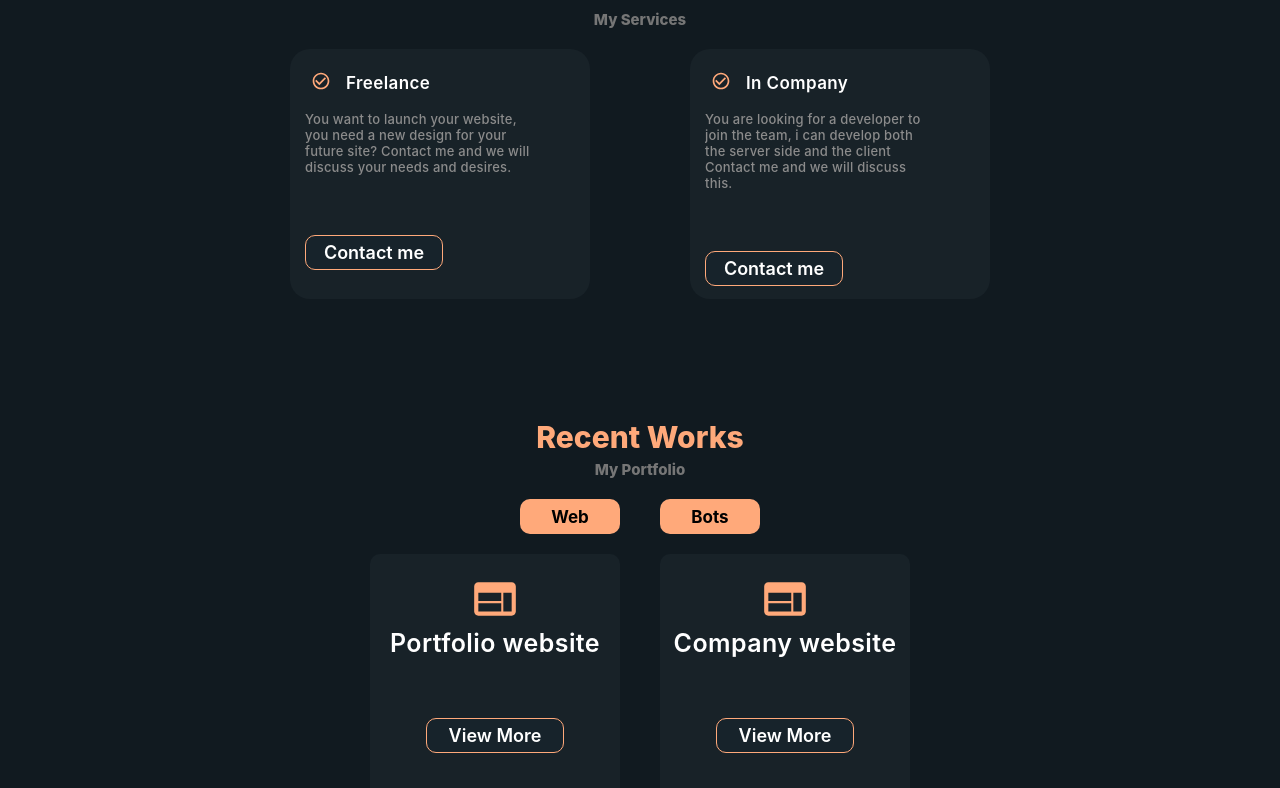
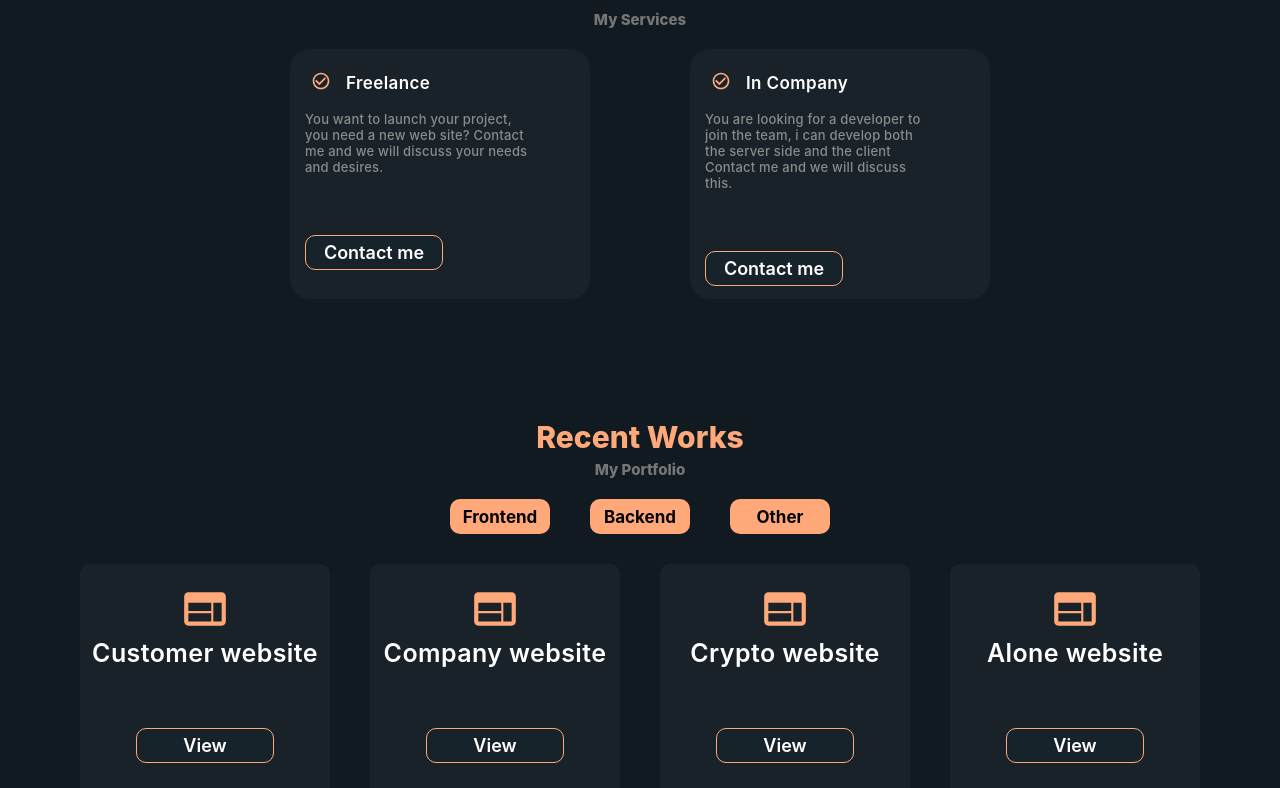
Before and after one commit to samuraii-company/AlonePersonalWebsite, a React (Create React App) app: page / in a window 1280 px wide. Shown: the part 1752-2540 px from the top of the page. Built offline with nearby package versions, Linux system fonts and the light colour scheme.

Commit message:
add new works

```diff
--- a/public/index.html
+++ b/public/index.html
@@ -1,14 +1,12 @@
 <!DOCTYPE html>
 <html lang="en">
+
 <head>
   <meta charset="utf-8" />
   <link rel="icon" href="%PUBLIC_URL%/favicon.ico" />
   <meta name="viewport" content="width=device-width, initial-scale=1" />
   <meta name="theme-color" content="#000000" />
-    <meta
-      name="description"
-      content="Web site created using create-react-app"
-    />
+  <meta name="description" content="Alone Personal Website" />
   <link rel="apple-touch-icon" href="%PUBLIC_URL%/logo192.png" />
   <!--
       manifest.json provides metadata used when your web app is installed on a
@@ -24,10 +22,10 @@
       work correctly both with client-side routing and a non-root public URL.
       Learn how to configure a non-root public URL by running `npm run build`.
     -->
-    <title>React App</title>
+  <title>Alone Personal Website</title>
 </head>
+
 <body>
-    <noscript>You need to enable JavaScript to run this app.</noscript>
   <div id="root"></div>
   <!--
       This HTML file is a template.
@@ -40,4 +38,5 @@
       To create a production bundle, use `npm run build` or `yarn build`.
     -->
 </body>
+
 </html>
--- a/src/components/Offers.jsx
+++ b/src/components/Offers.jsx
@@ -18,8 +18,7 @@ function Offers() {
             <h1>Freelance</h1>
           </div>
           <h1 className="about">
-            You want to launch your website, you need a new design for your
-            future site? Contact me and we will discuss your needs and desires.{" "}
+            You want to launch your project, you need a new web site? Contact me and we will discuss your needs and desires.
           </h1>
           <a href="https://t.me/Samuraiii143">
             <button>Contact me</button>
--- a/src/components/RecentWorks.jsx
+++ b/src/components/RecentWorks.jsx
@@ -3,20 +3,35 @@ import styled from "styled-components";
 import WebIcon from "@mui/icons-material/Web";
 import SmartToyIcon from "@mui/icons-material/SmartToy";
 import GitHubIcon from "@mui/icons-material/GitHub";
+import CloudDoneIcon from '@mui/icons-material/CloudDone';
 
 function RecentWorks() {
   function web_works() {
     const web = document.getElementById("web");
+    const backend = document.getElementById("backend");
     const bots = document.getElementById("bots");
-    web.style.display = "flex";
+    web.style.display = "grid";
+    bots.style.display = "none";
+    backend.style.display = "none";
+  }
+
+  function backend_works() {
+    const web = document.getElementById("web");
+    const backend = document.getElementById("backend");
+    const bots = document.getElementById("bots");
+    backend.style.display = "grid";
+    web.style.display = "none";
     bots.style.display = "none";
   }
 
   function bots_works() {
     const web = document.getElementById("web");
+    const backend = document.getElementById("backend");
     const bots = document.getElementById("bots");
     web.style.display = "none";
-    bots.style.display = "flex";
+    bots.style.display = "grid";
+    backend.style.display = "none";
+
   }
 
   return (
@@ -26,17 +41,18 @@ function RecentWorks() {
         <h2>My Portfolio</h2>
       </div>
       <div className="btn-wrapper">
-        <button onClick={() => web_works()}>Web</button>
-        <button onClick={() => bots_works()}>Bots</button>
+        <button onClick={() => web_works()}>Frontend</button>
+        <button onClick={() => backend_works()}>Backend</button>
+        <button onClick={() => bots_works()}>Other</button>
       </div>
       <div className="works-wrapper-1" id="web">
         <div className="work">
           <i>
             <WebIcon sx={{ fontSize: 50, color: "#FFA97A" }} />
           </i>
-          <h1>Portfolio website</h1>
+          <h1>Customer website</h1>
           <a href="https://mshevelev.ru">
-            <button>View More</button>
+            <button>View</button>
           </a>
         </div>
         <div className="work">
@@ -45,26 +61,100 @@ function RecentWorks() {
           </i>
           <h1>Company website</h1>
           <a href="https://aprs-uf.ru">
-            <button>View More</button>
+            <button>View</button>
+          </a>
+        </div>
+        <div className="work">
+          <i>
+            <WebIcon sx={{ fontSize: 50, color: "#FFA97A" }} />
+          </i>
+          <h1>Crypto website</h1>
+          <a href="https://alone-crypto-project-demo.vercel.app">
+            <button>View</button>
+          </a>
+        </div>
+        <div className="work">
+          <i>
+            <WebIcon sx={{ fontSize: 50, color: "#FFA97A" }} />
+          </i>
+          <h1>Alone website</h1>
+          <a href="/">
+            <button>View</button>
           </a>
         </div>
       </div>
 
-      <div className="works-wrapper-2" id="bots">
+      <div className="works-wrapper-2" id="backend">
+        <div className="work">
+          <i>
+            <CloudDoneIcon sx={{ fontSize: 50, color: "#FFA97A" }} />
+          </i>
+          <h1>Blog API</h1>
+          <a
+            className="git"
+            href="https://github.com/samuraii-company/BlogProject"
+          >
+            <i>
+              <GitHubIcon sx={{ fontSize: 40, color: "#FFA97A" }} />
+            </i>
+          </a>
+        </div>
+        <div className="work">
+          <i>
+            <CloudDoneIcon sx={{ fontSize: 50, color: "#FFA97A" }} />
+          </i>
+          <h1>Ecommerce API</h1>
+          <a
+            className="git"
+            href="https://github.com/samuraii-company/EcommerceAPI"
+          >
+            <i>
+              <GitHubIcon sx={{ fontSize: 40, color: "#FFA97A" }} />
+            </i>
+          </a>
+        </div>
+        <div className="work">
+          <i>
+            <CloudDoneIcon sx={{ fontSize: 50, color: "#FFA97A" }} />
+          </i>
+          <h1>Coffee House API</h1>
+          <a
+            className="git"
+            href="https://github.com/samuraii-company/Coffee_Project_backend"
+          >
+            <i>
+              <GitHubIcon sx={{ fontSize: 40, color: "#FFA97A" }} />
+            </i>
+          </a>
+        </div>
+        <div className="work">
+          <i>
+            <CloudDoneIcon sx={{ fontSize: 50, color: "#FFA97A" }} />
+          </i>
+          <h1>School API</h1>
+          <a
+            className="git"
+            href="https://github.com/samuraii-company/SchoolAPI"
+          >
+            <i>
+              <GitHubIcon sx={{ fontSize: 40, color: "#FFA97A" }} />
+            </i>
+          </a>
+        </div>
+      </div>
+
+      <div className="works-wrapper-3" id="bots">
         <div className="work">
           <i>
             <SmartToyIcon sx={{ fontSize: 50, color: "#FFA97A" }} />
           </i>
           <h1>Bot Moderator</h1>
-          <a href="https://github.com/samuraii-company/ChatModeratorbot">
-            <button>View More</button>
-          </a>
           <a
             className="git"
             href="https://github.com/samuraii-company/ChatModeratorbot"
           >
             <i>
-              <GitHubIcon sx={{ fontSize: 30, color: "#FFA97A" }} />
+              <GitHubIcon sx={{ fontSize: 40, color: "#FFA97A" }} />
             </i>
           </a>
         </div>
@@ -73,15 +163,12 @@ function RecentWorks() {
             <SmartToyIcon sx={{ fontSize: 50, color: "#FFA97A" }} />
           </i>
           <h1>Bot assistant</h1>
-          <a href="https://github.com/samuraii-company/Telegram-assistant">
-            <button>View More</button>
-          </a>
           <a
             className="git"
             href="https://github.com/samuraii-company/Telegram-assistant"
           >
             <i>
-              <GitHubIcon sx={{ fontSize: 30, color: "#FFA97A" }} />
+              <GitHubIcon sx={{ fontSize: 40, color: "#FFA97A" }} />
             </i>
           </a>
         </div>
@@ -134,6 +221,9 @@ const Container = styled.div`
       font-size: 17px;
       border: none;
       cursor: pointer;
+      @media (max-width:450px){
+        margin: 0 10px;
+      }
       &:hover {
         background: #17232b;
         color: white;
@@ -142,12 +232,15 @@ const Container = styled.div`
     }
   }
   .works-wrapper-1 {
-    margin-top: 20px;
-    display: flex;
-    justify-content: space-between;
-    align-items: center;
+    margin-top: 30px;
+    display: grid;
+    grid-template-columns: 1fr 1fr 1fr 1fr;
+
+    @media (max-width: 1200px) {
+      grid-template-columns: 1fr 1fr;
+    }
     @media (max-width: 620px) {
-      flex-direction: column;
+      grid-template-columns: 1fr;
     }
     .work {
       display: flex;
@@ -160,6 +253,9 @@ const Container = styled.div`
       background: #182228;
       margin: 0 20px;
       border-radius: 10px;
+      @media (max-width: 1200px) {
+        margin: 20px;
+      }
       @media (max-width: 620px) {
         margin-top: 30px;
       }
@@ -192,12 +288,15 @@ const Container = styled.div`
     }
   }
   .works-wrapper-2 {
-    margin-top: 20px;
+    margin-top: 30px;
     display: none;
-    justify-content: space-between;
-    align-items: center;
+    grid-template-columns: 1fr 1fr 1fr 1fr;
+
+    @media (max-width: 1200px) {
+      grid-template-columns: 1fr 1fr;
+    }
     @media (max-width: 620px) {
-      flex-direction: column;
+      grid-template-columns: 1fr;
     }
     .work {
       display: flex;
@@ -210,6 +309,9 @@ const Container = styled.div`
       background: #182228;
       margin: 0 20px;
       border-radius: 10px;
+      @media (max-width: 1200px) {
+        margin: 20px;
+      }
       @media (max-width: 620px) {
         margin-top: 30px;
       }
@@ -220,27 +322,49 @@ const Container = styled.div`
         letter-spacing: 0.4px;
         color: #ffffff;
       }
-      button {
-        margin-top: 60px;
-        min-width: 138px;
-        min-height: 35px;
-        border-radius: 10px;
+      .git {
+        margin-top: 40px;
+        cursor: pointer;
+      }
+    }
+  }
+  .works-wrapper-3 {
+    margin-top: 30px;
+    display: none;
+    grid-template-columns: 1fr 1fr;
+
+    @media (max-width: 1200px) {
+      grid-template-columns: 1fr 1fr;
+    }
+    @media (max-width: 620px) {
+      grid-template-columns: 1fr;
+    }
+    .work {
+      display: flex;
+      padding: 20px 0;
+      flex-direction: column;
+      justify-content: flex-start;
+      align-items: center;
+      min-width: 250px;
+      min-height: 250px;
+      background: #182228;
+      margin: 0 20px;
+      border-radius: 10px;
+      @media (max-width: 1200px) {
+        margin: 20px;
+      }
+      @media (max-width: 620px) {
+        margin-top: 30px;
+      }
+      h1 {
         font-style: normal;
         font-weight: 600;
-        font-size: 18px;
-        border: none;
-        cursor: pointer;
-
-        background: #17232b;
-        border: 1px solid #ffa97a;
-        color: white;
-        &:hover {
-          background: #ffa97a;
-          color: black;
-        }
+        font-size: 25px;
+        letter-spacing: 0.4px;
+        color: #ffffff;
       }
       .git {
-        margin-top: 20px;
+        margin-top: 40px;
         cursor: pointer;
       }
     }
```
Lines whose indentation alone changed are shown as unchanged.
